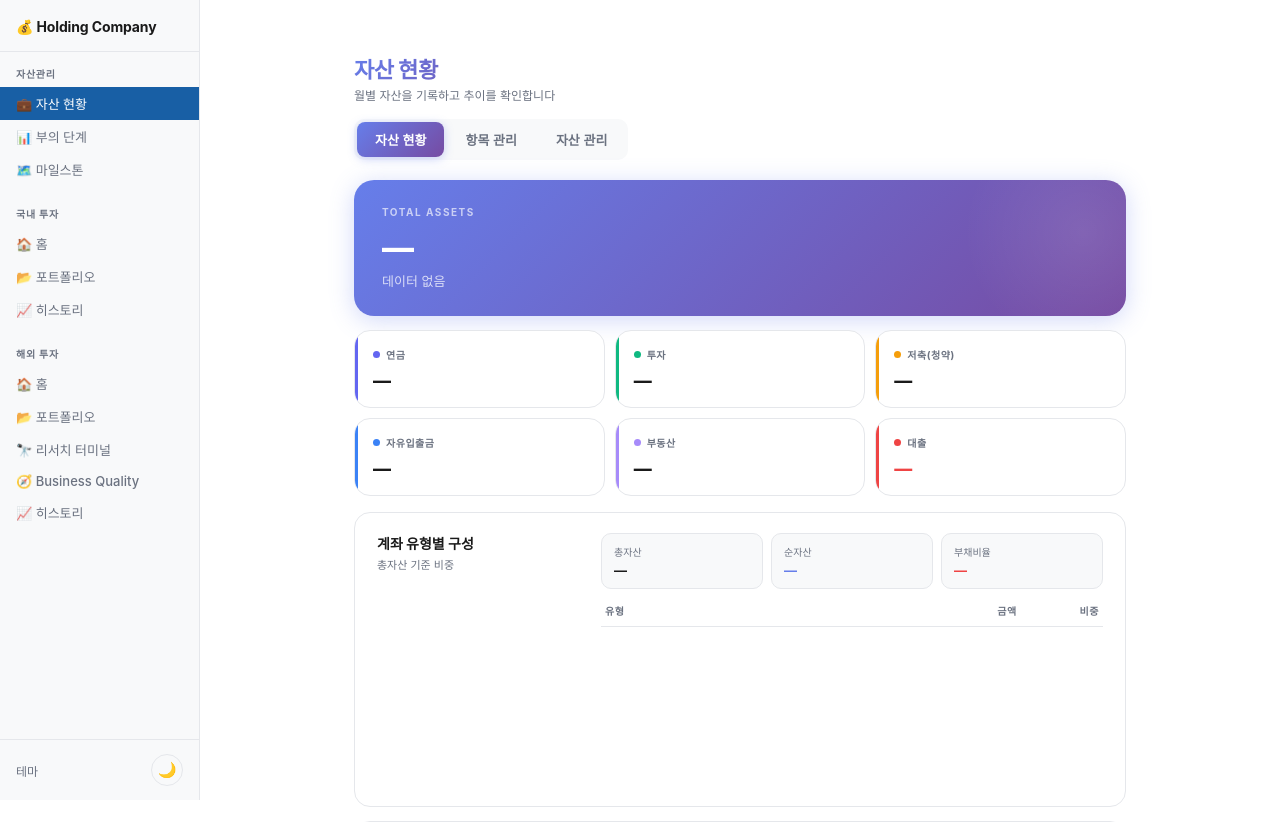
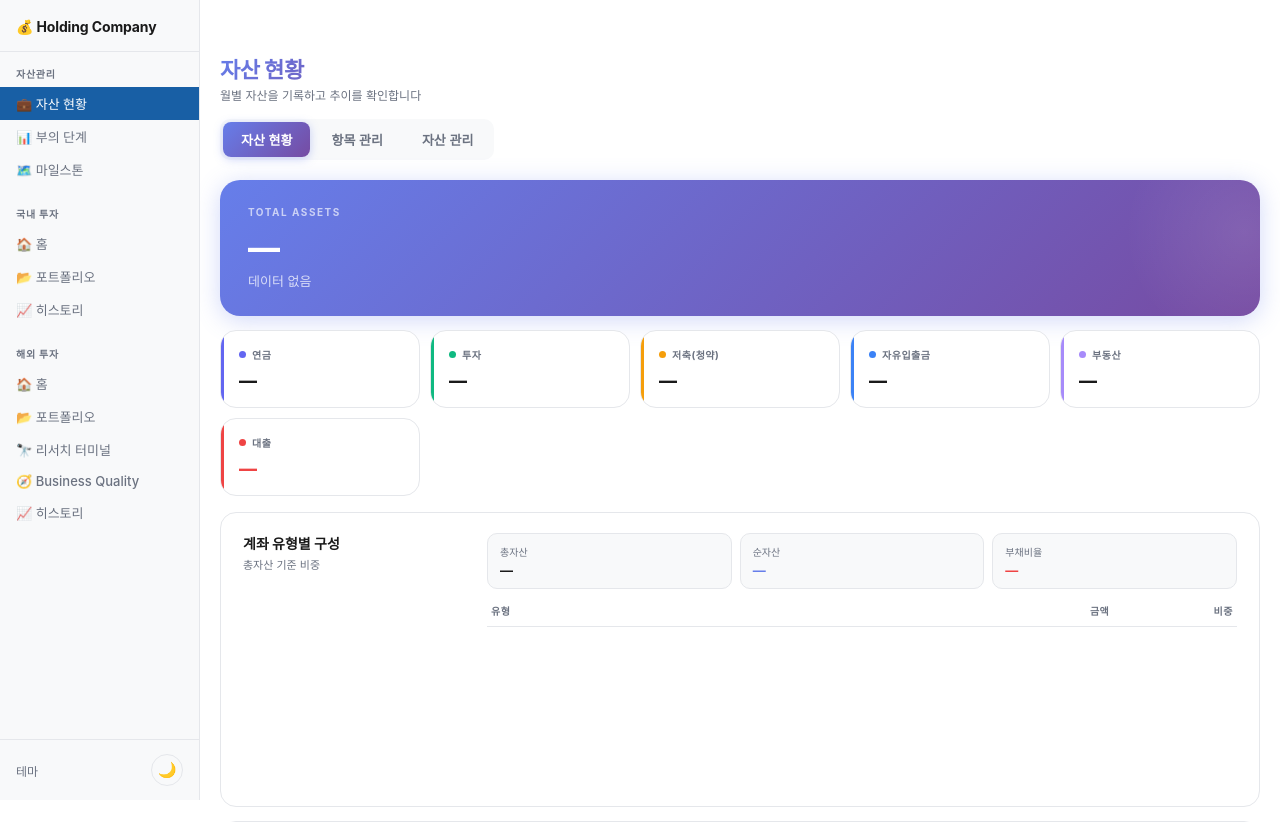
Before and after one commit to chhan95/Money-Server, a FastAPI app: page /assets in a window 1280 px wide. Shown: the top 822 px of the page. Run offline with FastAPI, Linux system fonts and the light colour scheme; data that the repository does not hold is empty; a map, chart or similar area stays blank.

Commit message:
feat: 자산 현황 페이지 가로 폭 제한 해제
- 전역 .page-wrap 820px 제한을 이 페이지에서만 1680px로 완화 (홈/리서치/Business Quality와 동일)
- 요약 카드 그리드를 auto-fit(최소 190px)으로 바꿔 넓은 화면에서 6개가 한 줄에 배치
- 자산 관리 탭 카테고리 카드를 1180px 이상에서 2열 배치, 숨긴 계좌 패널은 전체 폭 유지
- 도넛 차트 컬럼 폭 200px → 220px

Co-Authored-By: Claude Opus 5 <noreply@anthropic.com>

```diff
--- a/templates/assets.html
+++ b/templates/assets.html
@@ -15,6 +15,8 @@
   --r-2xl: 20px;
   --green: #10b981; --amber: #f59e0b; --blue: #667eea; --red: #ef4444;
 }
+/* 전역 .page-wrap이 820px로 묶고 있어 이 페이지에서만 넓은 레이아웃으로 푼다 */
+.page-wrap { max-width: 1680px !important; padding-left: 20px; padding-right: 20px; }
 
 /* ── Header ── */
 .at-header {
@@ -101,7 +103,7 @@
 
 /* ── Metric Cards ── */
 .metric-grid {
-  display: grid; grid-template-columns: repeat(3, 1fr);
+  display: grid; grid-template-columns: repeat(auto-fit, minmax(190px, 1fr));
   gap: 10px; margin-bottom: 16px;
 }
 @media (max-width: 680px) { .metric-grid { grid-template-columns: repeat(2, 1fr); } }
@@ -148,7 +150,7 @@
 
 /* ── Doughnut + summary row ── */
 .at-donut-row {
-  display: grid; grid-template-columns: 200px 1fr;
+  display: grid; grid-template-columns: 220px 1fr;
   gap: 24px; align-items: start;
 }
 @media (max-width: 640px) { .at-donut-row { grid-template-columns: 1fr; } }
@@ -263,6 +265,13 @@
 .acc-row .amount { font-weight: 600; font-variant-numeric: tabular-nums; }
 .acc-row .pct { font-size: 11px; color: var(--text2); min-width: 40px; text-align: right; }
 .acc-row.zero { opacity: 0.35; }
+
+/* 넓은 화면에서는 카테고리 카드를 2열로 배치 (행 내부 드래그 정렬은 카드 단위라 영향 없음) */
+@media (min-width: 1180px) {
+  #accountBreakdown { display: grid; grid-template-columns: 1fr 1fr; gap: 10px; align-items: start; }
+  #accountBreakdown .acc-category-card { margin-bottom: 0; }
+  #accountBreakdown .deactivated-panel, #accountBreakdown .empty-state-box { grid-column: 1 / -1; }
+}
 
 .deactivated-panel { background: var(--bg2); border-radius: var(--r-xl); padding: 14px 18px; margin-top: 8px; }
 .deactivated-panel .title { font-size: 12px; font-weight: 600; color: var(--text2); margin-bottom: 10px; }
```
